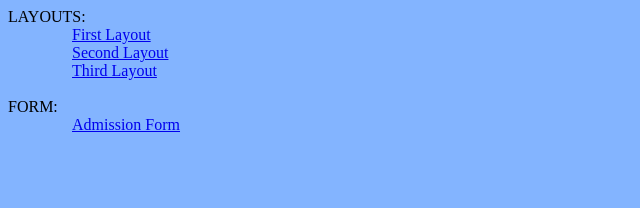
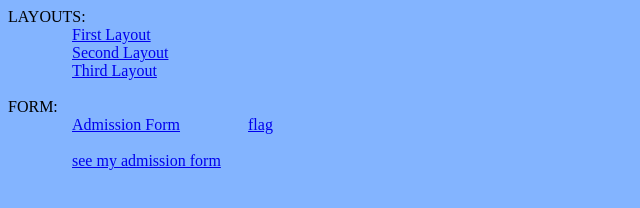
Before and after one commit to ShriyaFullStackDeveloper/ShriyaFullStackDeveloper, a plain HTML site: page index.html in a window 1280 px wide. Shown: the whole page, without its empty margins (0-640 px from the left). Drawn offline with Linux system fonts and the light colour scheme.

Commit message:
Add files via upload

```diff
--- a/index.html
+++ b/index.html
@@ -39,5 +39,11 @@
  <caption>FORM:</caption>
  <br>
  <a href="admission.html">Admission Form</a>
+
+ <a href="indiaflag.html">flag</a>
+    <br>
+    <br>
+    <a href="./admission.html">see my admission form</a>
+
 </body>
 </html>
```
